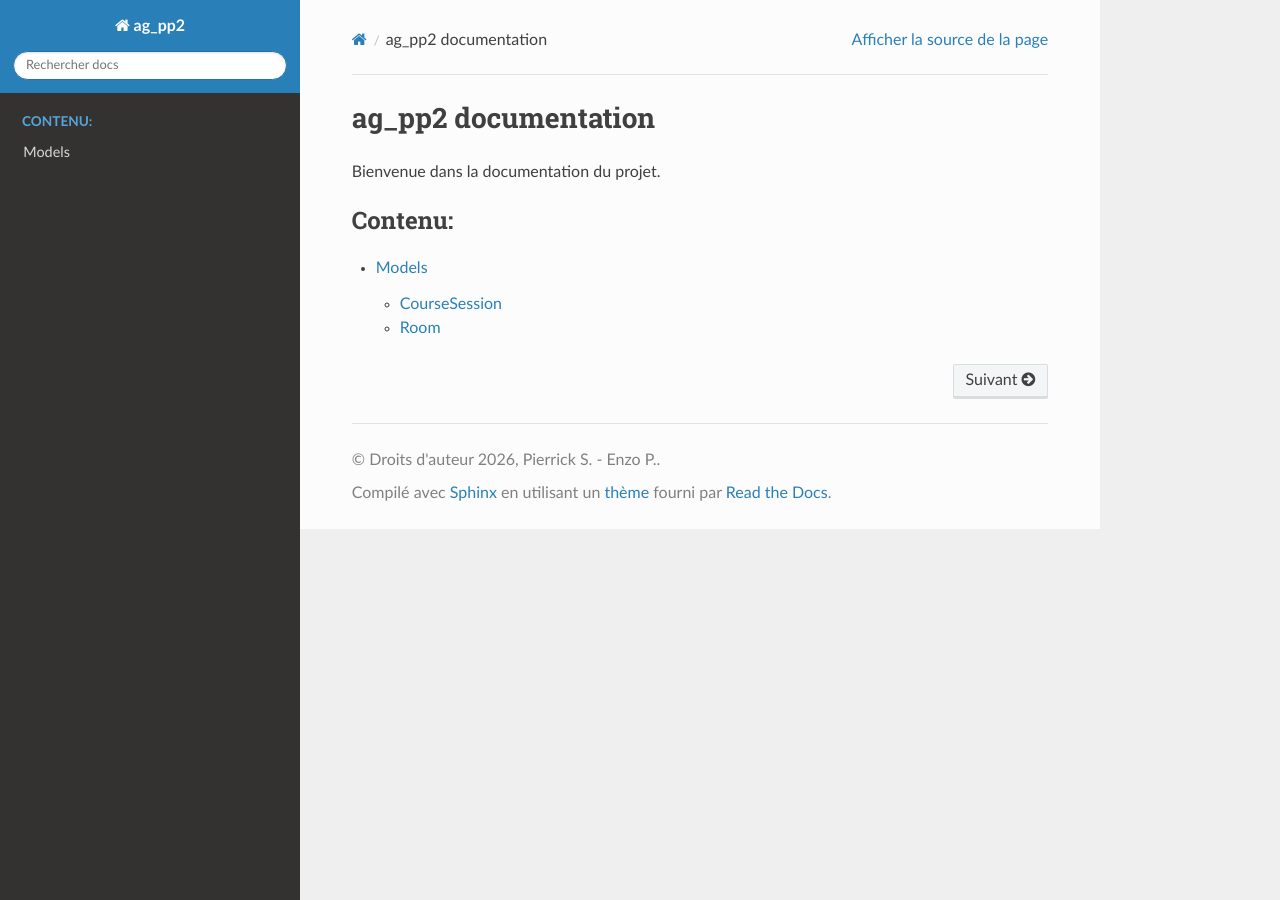
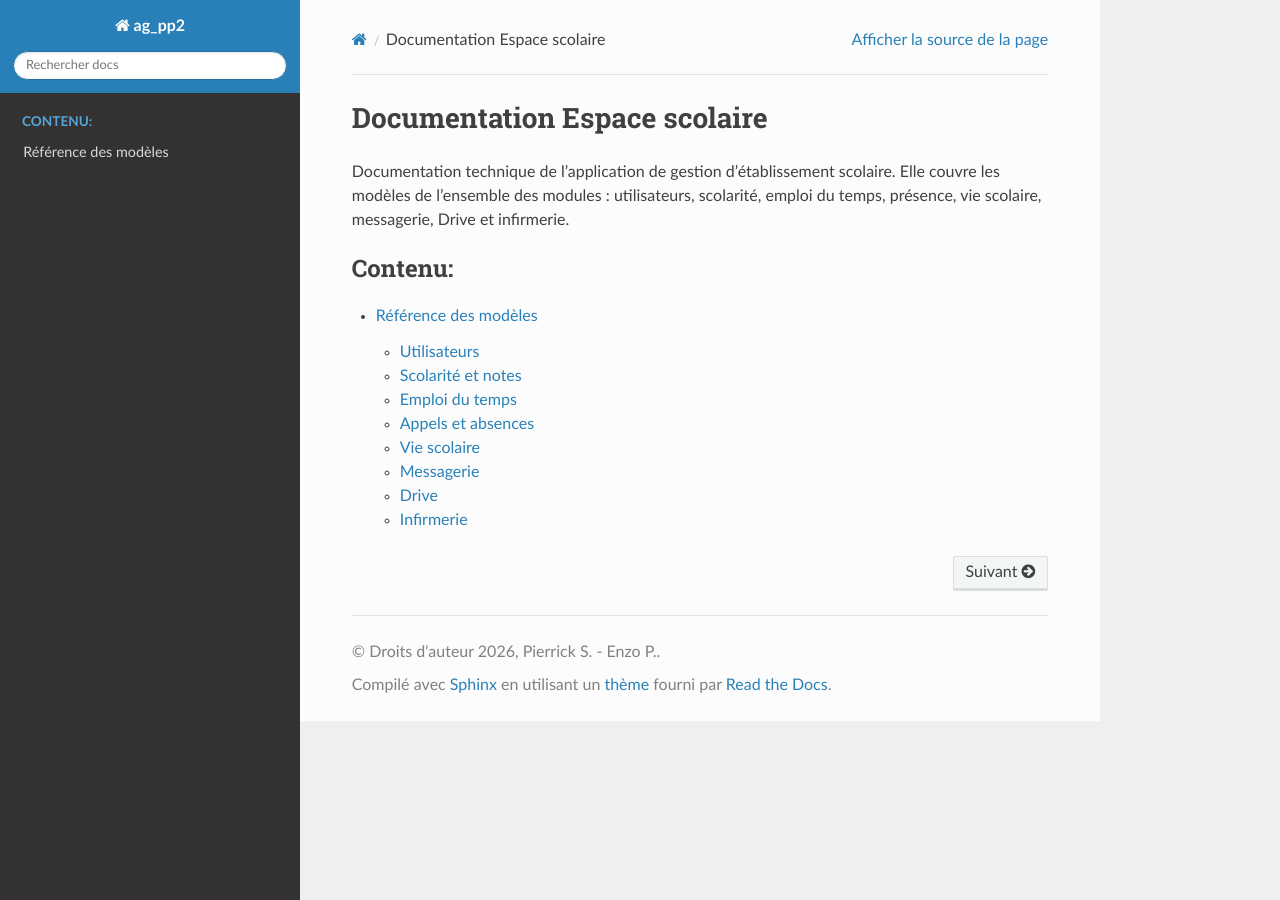
Before and after one commit to pierricksamson/ag_pp2, a Sphinx documentation site: the page built from docs/source/index.rst, in a window 1280 px wide. Built offline with Sphinx 7.4.7 and the Read the Docs theme 3.1.0, drawn with Linux system fonts in a browser that asks for light colours.

Commit message:
documentation added

```diff
--- a/docs/source/index.rst
+++ b/docs/source/index.rst
@@ -1,12 +1,9 @@
-.. ag_pp2 documentation master file, created by
-   sphinx-quickstart on Sat Sep 12 15:58:26 2026.
-   You can adapt this file completely to your liking, but it should at least
-   contain the root `toctree` directive.
+Documentation Espace scolaire
+=============================
 
-ag_pp2 documentation
-====================
-
-Bienvenue dans la documentation du projet.
+Documentation technique de l'application de gestion d'établissement scolaire.
+Elle couvre les modèles de l'ensemble des modules : utilisateurs, scolarité,
+emploi du temps, présence, vie scolaire, messagerie, Drive et infirmerie.
 
 .. toctree::
    :maxdepth: 2
--- a/docs/source/models.rst
+++ b/docs/source/models.rst
@@ -1,14 +1,60 @@
-Models
-======
+Référence des modèles
+=====================
 
-CourseSession
--------------
+Cette page décrit les modèles de données de l'application. Les rôles et règles d'accès sont présentés dans le README du projet.
 
-.. autoclass:: schedule.models.CourseSession
+Utilisateurs
+------------
+
+.. automodule:: users.models
    :members:
+   :undoc-members:
 
-Room
-----
+Scolarité et notes
+------------------
 
-.. autoclass:: schedule.models.Room
+.. automodule:: academics.models
    :members:
+   :undoc-members:
+
+Emploi du temps
+---------------
+
+.. automodule:: schedule.models
+   :members:
+   :undoc-members:
+
+Appels et absences
+------------------
+
+.. automodule:: attendance.models
+   :members:
+   :undoc-members:
+
+Vie scolaire
+------------
+
+.. automodule:: vie_scolaire.models
+   :members:
+   :undoc-members:
+
+Messagerie
+----------
+
+.. automodule:: messaging.models
+   :members:
+   :undoc-members:
+
+Drive
+-----
+
+.. automodule:: drive.models
+   :members:
+   :undoc-members:
+
+Infirmerie
+----------
+
+.. automodule:: infirmerie.models
+   :members:
+   :undoc-members:
```
